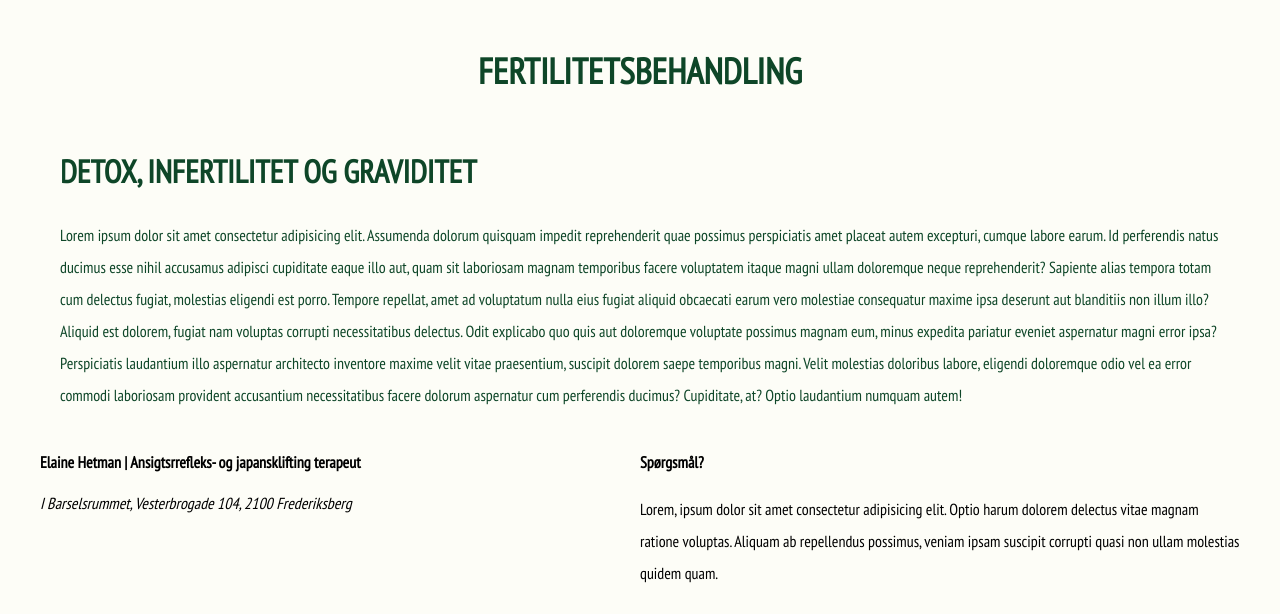
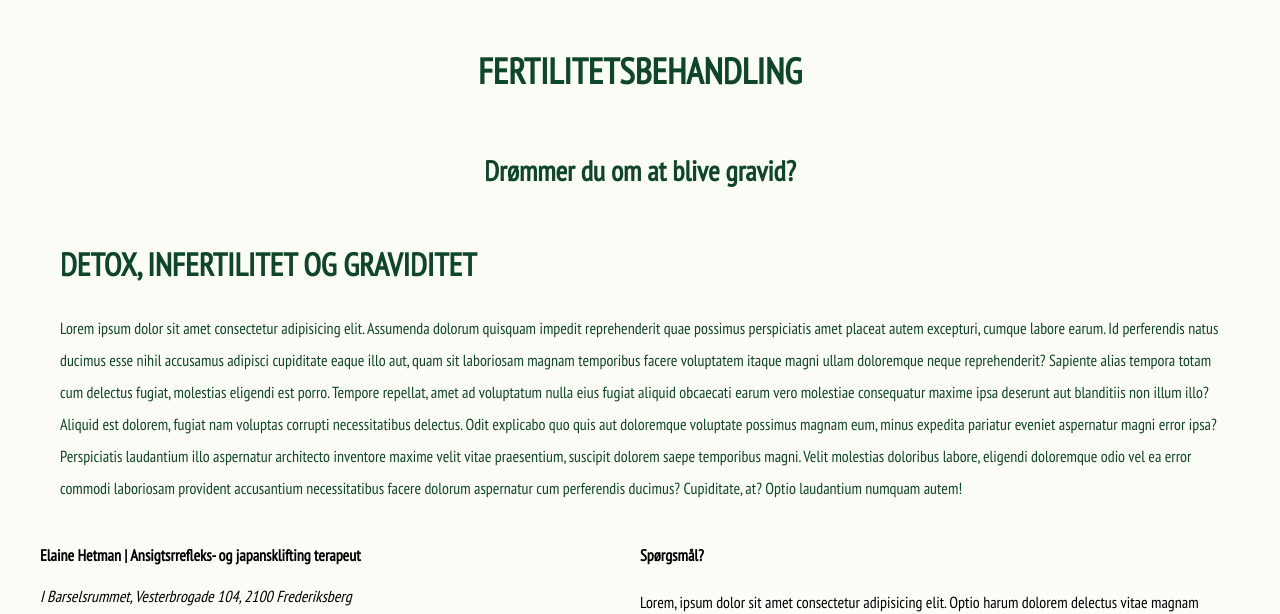
Before and after one commit to feli5659/klinik0411_web, a plain HTML site: page fertilitet.html in a window 1280 px wide. Shown: the part 104-718 px from the top of the page. Drawn offline with Linux system fonts and the light colour scheme.

Commit message:
fertilitet

```diff
--- a/fertilitet.html
+++ b/fertilitet.html
@@ -52,6 +52,7 @@
     </header>
     <section class="fertilitet_titel">
       <h1>FERTILITETSBEHANDLING</h1>
+      <h3>Drømmer du om at blive gravid?</h3>
     </section>
     <section class="hvordan_fertilitet">
       <h2>DETOX, INFERTILITET OG GRAVIDITET</h2>
--- a/style.css
+++ b/style.css
@@ -330,7 +330,8 @@ a {
   margin: 20px;
   color: #0e4628;
   display: flex;
-  justify-content: center;
+  flex-direction: column;
+  text-align: center;
 }
 
 .hvordan_fertilitet {
@@ -613,5 +614,4 @@ a {
     max-width: 60%;
     padding-top: 30px;
   }
-
 }
```
